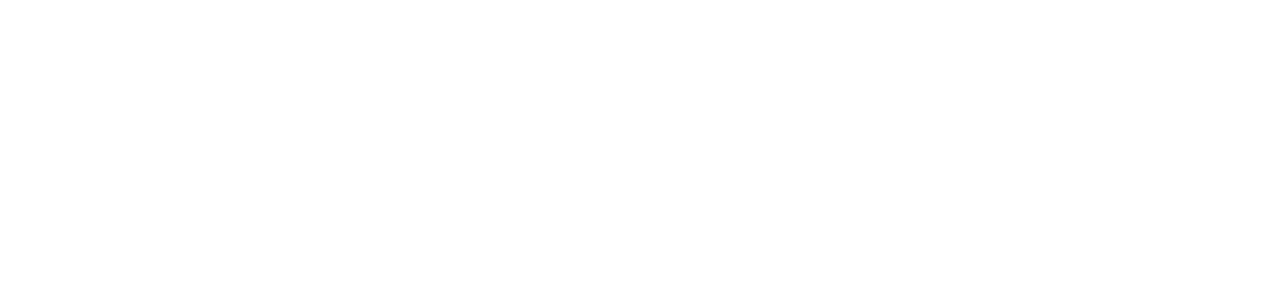
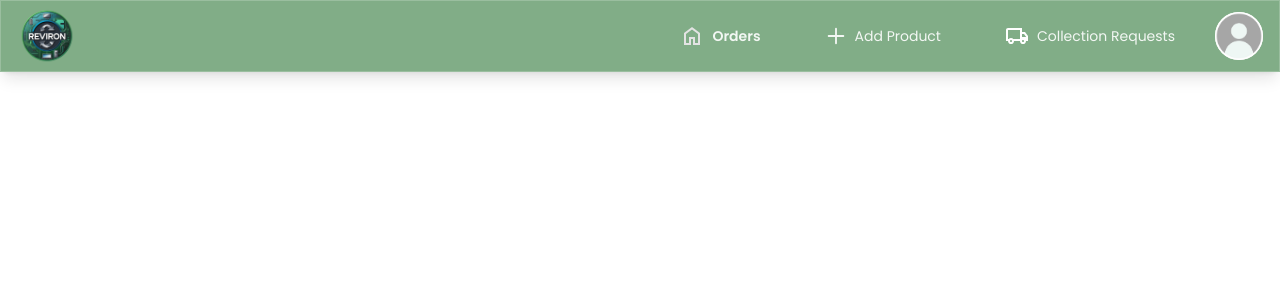
Before and after one commit to nkeerthika911/Reviron, a React (Vite) app in the folder client/: page /admin/orders in a window 1280 px wide. Before the commit this address had no page. Shown: the top 300 px of the page. Built offline with nearby package versions, Linux system fonts and the light colour scheme.

Commit message:
admin nav and order page

```diff
--- a/client/src/App.jsx
+++ b/client/src/App.jsx
@@ -12,6 +12,7 @@ import { Sell } from './pages/sell/Sell'
 import { Community } from './pages/community/Community'
 import { AdminOrders } from './adminpages/products/AdminOrders'
 import { CollectedProductsPage } from './adminpages/CollectedProducts/CollectedProductsPage'
+import { OrdersPage } from './adminpages/Orders/OrdersPage'
 import { BuyPage } from './pages/products/BuyPage';
 import { Payment } from './pages/products/components/payment';
 import { ItemView } from './pages/products/ItemView'
@@ -38,7 +39,9 @@ function App() {
           <Route path="/admin/product/add" element={<AdminAddProduct/>}></Route>
           <Route path="/admin/order" element={<AdminOrders/>}></Route>
           <Route path="/admin/collectedproducts" element={<CollectedProductsPage/>}></Route>
+          <Route path="/admin/orders" element={<OrdersPage/>}></Route>
           <Route path="/admin/itemview/:orderId" element={<ItemView/>}></Route>
+
 
 
           <Route path="/tester" element={<Tester/>}></Route>
--- a/client/src/adminpages/AdminNavbar.jsx
+++ b/client/src/adminpages/AdminNavbar.jsx
@@ -11,6 +11,16 @@ export const AdminNavbar = () => {
     const location = useLocation();
 
     const navItems = [
+         {
+            label: 'Orders',
+            icon: (
+                <svg xmlns="http://www.w3.org/2000/svg" height="24px" viewBox="0 -960 960 960" width="24px" fill="#e3e3e3"><path d="M240-200h120v-240h240v240h120v-360L480-740 240-560v360Zm-80 80v-480l320-240 320 240v480H520v-240h-80v240H160Zm320-350Z"/></svg>
+            ),
+            selectedIcon: (
+               <svg xmlns="http://www.w3.org/2000/svg" height="24px" viewBox="0 -960 960 960" width="24px" fill="#e3e3e3"><path d="M240-200h120v-240h240v240h120v-360L480-740 240-560v360Zm-80 80v-480l320-240 320 240v480H520v-240h-80v240H160Zm320-350Z"/></svg>
+            ),
+            path: '/admin/orders'  // Added leading slash
+        },
         {
             label: 'Add Product',
             icon: (
--- /dev/null
+++ b/client/src/adminpages/Orders/Orders.jsx
@@ -0,0 +1,9 @@
+import React from 'react'
+
+export const Orders = () => {
+  return (
+    <div>
+
+    </div>
+  )
+}
--- /dev/null
+++ b/client/src/adminpages/Orders/OrdersPage.jsx
@@ -0,0 +1,19 @@
+import React from 'react'
+import {Orders} from './Orders.jsx'
+import { AdminNavbar } from '../AdminNavbar.jsx'
+
+export const OrdersPage = () => {
+  return (
+    <div className="relative">
+      {/* Fixed Navbar at the top */}
+      <div className="fixed top-0 left-0 right-0 z-50">
+        <AdminNavbar/>
+      </div>
+
+      {/* Content below navbar with padding-top to account for navbar height */}
+      <div className="pt-16 pl-[70px]"> {/* Adjust pt-16 based on your navbar height */}
+        <Orders />
+      </div>
+    </div>
+  )
+}
```
